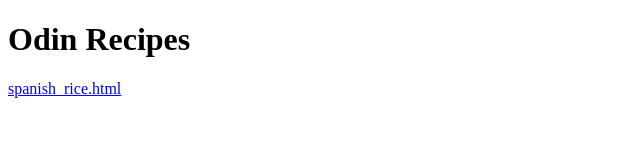
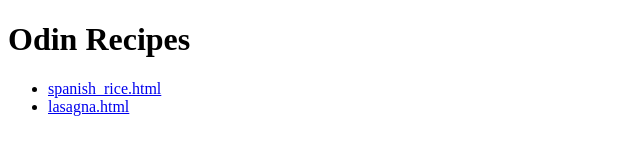
Before and after one commit to stevenmartinez123/odin-recipes, a plain HTML site: page index.html in a window 1280 px wide. Shown: the whole page, without its empty margins (0-640 px from the left). Drawn offline with Linux system fonts and the light colour scheme.

Commit message:
index.html nav updated for unordered list of recipes, lasagna html structure created

```diff
--- a/index.html
+++ b/index.html
@@ -9,7 +9,10 @@
 <body>
     <h1>Odin Recipes</h1>
     <nav>
-        <a href="./recipes/spanish_rice.html">spanish_rice.html</a>
+        <ul>
+            <li> <a href="./recipes/spanish_rice.html">spanish_rice.html</a></li>
+            <li> <a href="./recipes/lasagna.html">lasagna.html</a></li>
+        </ul>
     </nav>
 </body>
 </html>
```
Also changed, not shown: recipes/lasagna.html (+12 -0 lines).
